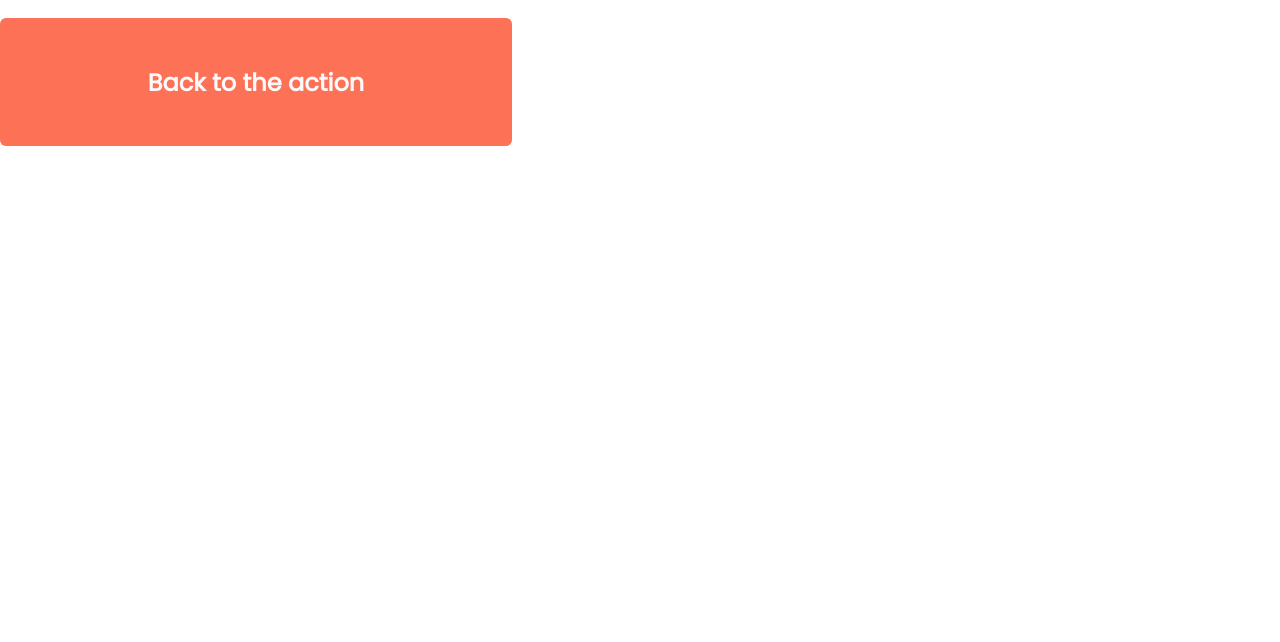
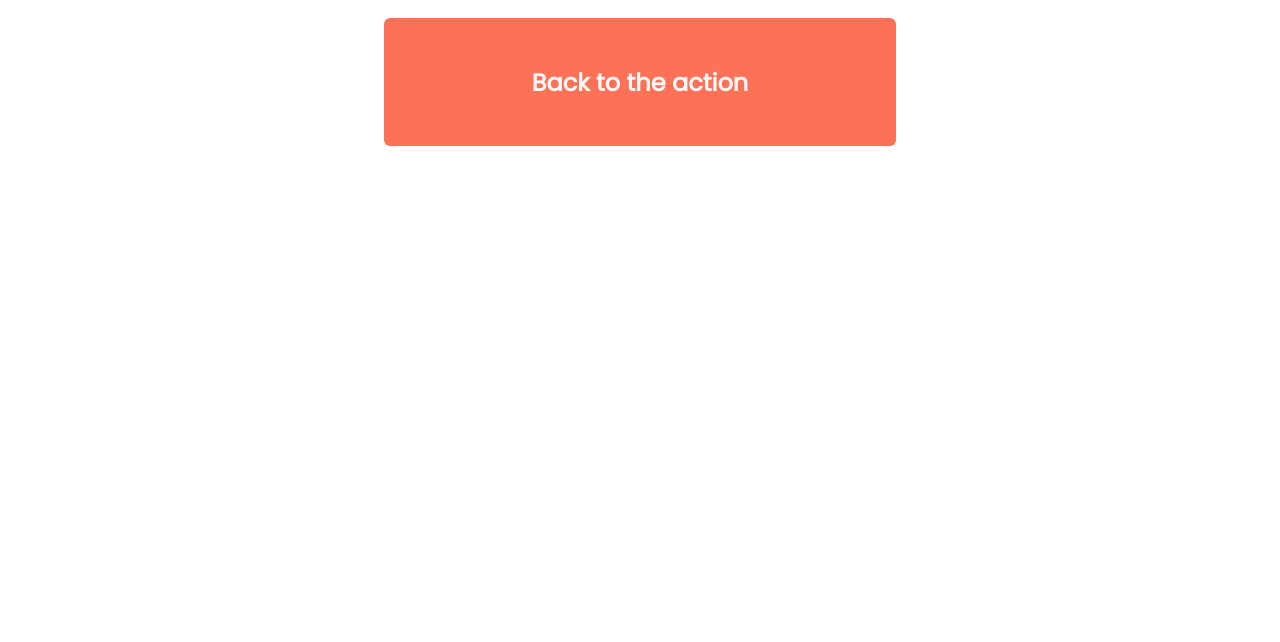
Before and after one commit to geminerald/geminerald, a plain HTML site: page dev-studios.html in a window 1280 px wide. Shown: the part 158-800 px from the top of the page. Drawn offline with Linux system fonts and the light colour scheme.

Commit message:
updated studio buttons on studio pages

```diff
--- a/assets/style/style.css
+++ b/assets/style/style.css
@@ -135,6 +135,7 @@ main{
     align-items: center;
 }
 
+
 .studio-link{
     height: 8rem;
     width: 32rem;
@@ -147,6 +148,7 @@ main{
     align-items: center;
     justify-content: space-around;
     text-decoration: none;
+    margin: 2rem auto;
 }
 
 .studio-title{
```
Also changed, not shown: dev-studios.html (+3 -1 lines).
